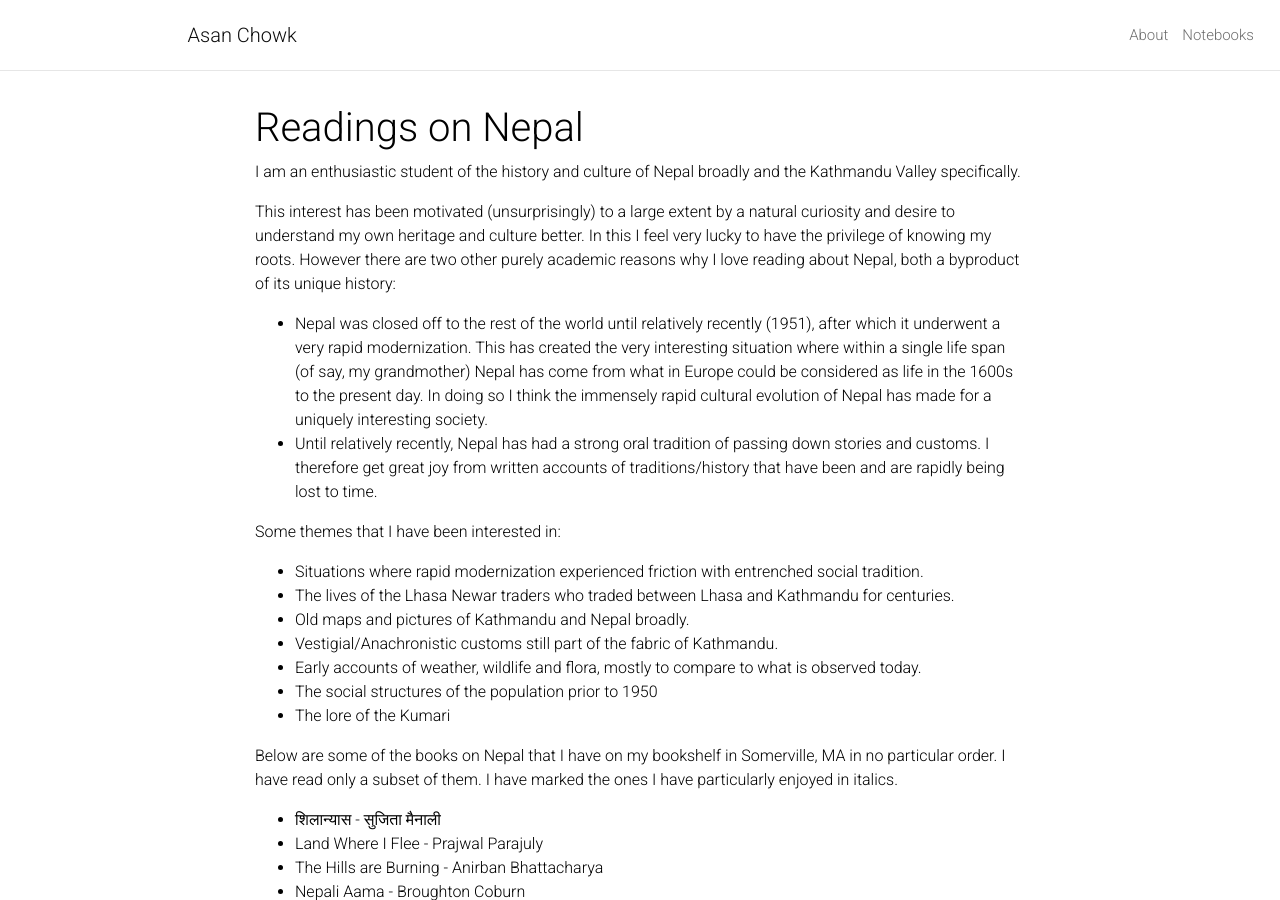
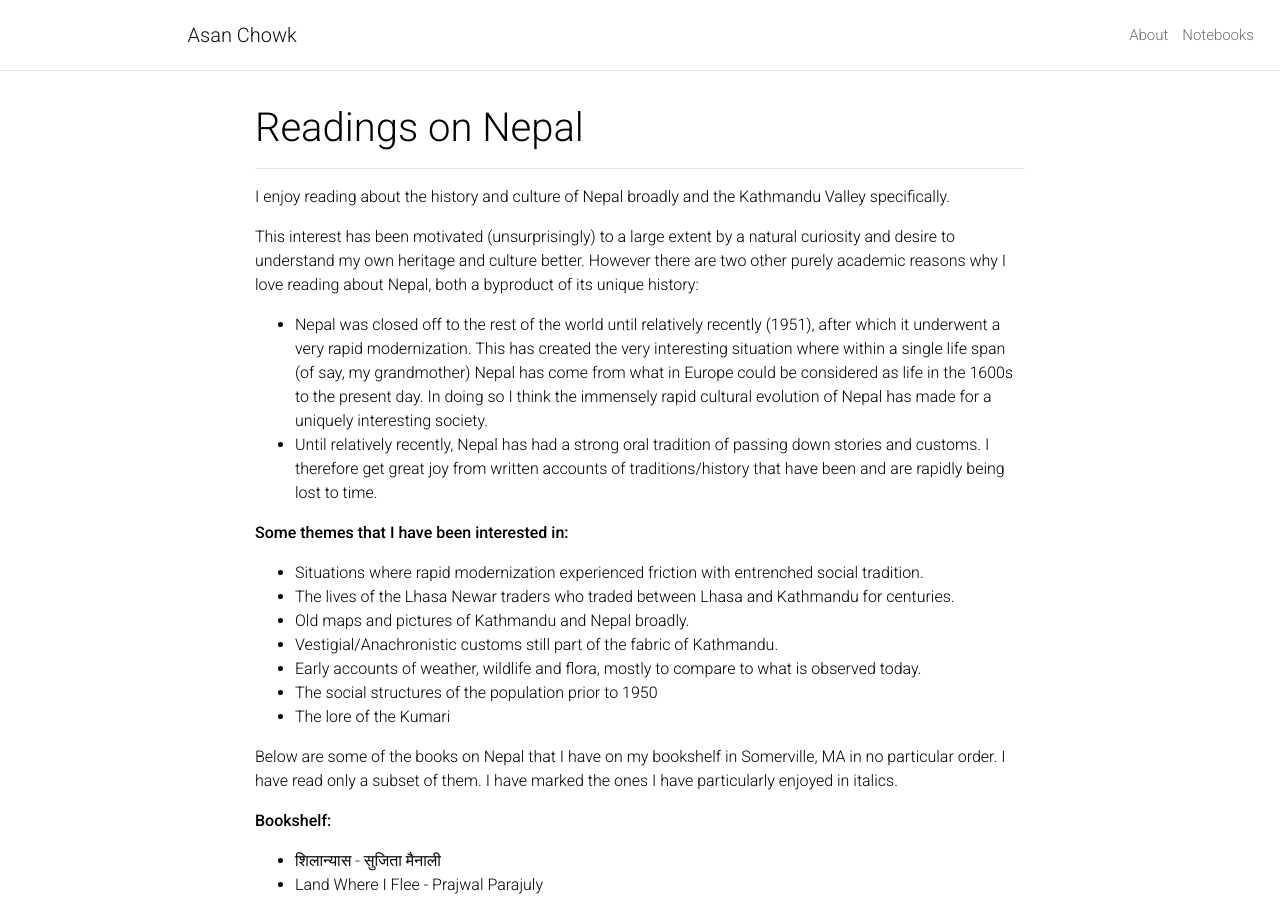
Before and after one commit to bsuwal/bsuwal.github.io, a Jekyll site: the page built from notebooks/nepal.md, in a window 1280 px wide and 900 px high. Built offline with Jekyll 4.4.1, drawn with Linux system fonts in a browser that asks for light colours; a style sheet for code colours, icons or effects is not loaded; some of the changed lines change nothing that is shown; some of the changed text lies outside the part shown.

Commit message:
add more to nepal notebook

```diff
--- a/_layouts/notebook.html
+++ b/_layouts/notebook.html
@@ -17,6 +17,7 @@
 <header class="post-header">
   <h1 class="post-title">{{ page.title }}</h1>
 </header>
+<hr>
   <article class="post-content">
     {{ content }}
   </article>
--- a/notebooks/nepal.md
+++ b/notebooks/nepal.md
@@ -4,14 +4,13 @@
 description:
 permalink: /notebooks/nepal.html
 ---
-I am an enthusiastic student of the history and culture of Nepal broadly and the Kathmandu Valley specifically.
+I enjoy reading about the history and culture of Nepal broadly and the Kathmandu Valley specifically.
 
-This interest has been motivated (unsurprisingly) to a large extent by a natural curiosity and desire to understand my own heritage and culture better. In this I feel very lucky to have the privilege of knowing my roots. However there are two other purely academic reasons why I love reading about Nepal, both a byproduct of its unique history:
-
+This interest has been motivated (unsurprisingly) to a large extent by a natural curiosity and desire to understand my own heritage and culture better. However there are two other purely academic reasons why I love reading about Nepal, both a byproduct of its unique history:
 - Nepal was closed off to the rest of the world until relatively recently (1951), after which it underwent a very rapid modernization. This has created the very interesting situation where within a single life span (of say, my grandmother) Nepal has come from what in Europe could be considered as life in the 1600s to the present day. In doing so I think the immensely rapid cultural evolution of Nepal has made for a uniquely interesting society.
 - Until relatively recently, Nepal has had a strong oral tradition of passing down stories and customs. I therefore get great joy from written accounts of traditions/history that have been and are rapidly being lost to time.
 
-Some themes that I have been interested in:
+**Some themes that I have been interested in:**
 * Situations where rapid modernization experienced friction with entrenched social tradition.
 * The lives of the Lhasa Newar traders who traded between Lhasa and Kathmandu for centuries.
 * Old maps and pictures of Kathmandu and Nepal broadly.
@@ -22,6 +21,7 @@
 
 Below are some of the books on Nepal that I have on my bookshelf in Somerville, MA in no particular order. I have read only a subset of them. I have marked the ones I have particularly enjoyed in italics.
 
+**Bookshelf:**
 * शिलान्यास - सुजिता मैनाली
 * Land Where I Flee - Prajwal Parajuly
 * The Hills are Burning - Anirban Bhattacharya
@@ -66,13 +66,27 @@
 
 If you have any _strong_ recommendations, I would be happy to get them at bhushan_suwal@live.com.
 
-Some works I would love to read/own:
+**Some works I would love to read/own:**
 * The Mountain Is Young - Han Suyin
 * <a href="https://en.wikipedia.org/wiki/Makaiko_Kheti">Makaiko Kheti - Krishna Lal Adhikari</a>
 * The works of <a href="https://ecommons.cornell.edu/collections/1284cf5e-b57c-471b-b68b-3058914104b8">Mahesh Chandra Regmi </a>
 * The works of <a href="https://www.goodreads.com/author/list/845772.Rishikesh_Shah">Rishikesh Shah</a>
 
-Blogroll:
+**Blogroll:**
 * <a href = "https://www.digitalhimalaya.com/collections/rarebooks/"> The rare books collection of Digital Himalaya </a>
 * <a href="https://www.martinchautari.org.np/">Martin Chautari</a>
 * <a href="https://nepalitimes.com/author/lisa-choegyal"> Lisa Choegyal's writings for the Nepali Times</a>
+* <a href="https://www.rabindra.com.np/"> Rabindra Puri </a>
+
+**To read:**
+* <a href="https://old.kecnepal.com/wp-content/uploads/2020/01/Paper_34.pdf">The status of traditional stone spouts in the Kathmandu Valley, Nepal</a>
+* <a href="https://www.jstor.org/stable/pdf/1504758.pdf?casa_token=klWSC-KQMOsAAAAA:G8Tqaz6R9K2FZ-9TbPIW57OgbfGQe8AjtuLpi6SFY_KC48Wy8f56GsdtrUYQEBbMExPbiXTgaa1hh_wi5hylCgqYNRyErzVF74FWxI4lHNKihVFNcGp6">Ancient Newari Water-Supply Systems in Nepal's Kathmandu Valley</a>
+* <a href="https://d1wqtxts1xzle7.cloudfront.net/101505577/13505033.2018.155942120230426-1-zc2r85-libre.pdf?1682487533=&response-content-disposition=inline%3B+filename%3DThe_State_of_Traditional_Stone_Spouts_in.pdf&Expires=1737748374&Signature=KAaqk0AN1a50bATWFaZ-7Y0dL9ReBpNP~DL2wJnInFDZmcsNd1X54dpVuP1OTTSu~3BWIAwzFcW~csX0YDS9FcS8UlV0FKBlr44~lOtbf-hNQ6Sf3SoC1m9PXftr08fUWkRli6j0W9PwRy3LvAy6xk35~mKqHxLarNfKn6yu4AXqxn5L6xHOUMbnuVwqg3FlEjJbojsh9R2YykUhn-~h5PmGcS4tuuIkkxAy~3xJWmFWvI3BGZXfSZmUL4pLbdaVS3FYwBDEipYcSM4oL-SlSxkX~2xhBIxXaBkLnN5xiHT0Stcja5JX16nDEtJbARUtRMhkuWF6MP39NvS5ad3Uyg__&Key-Pair-Id=APKAJLOHF5GGSLRBV4ZA">The state of traditional stone spouts in relation to their use and management in Kathmandu Valley, Nepal</a>
+
+To watch:
+* <a href="https://www.youtube.com/watch?v=r1HupCe_cCE"> Caravan (Movie) </a>
+* <a href="https://www.youtube.com/watch?v=8M8lN3_lza4"> Kathmandu in 1978 </a>
+* <a href="https://www.youtube.com/playlist?list=PLsewSAdyQCTWUWDT-AkNrzHHscYGqfmeM"> A collection of Youtube Documentaries </a>
+* <a href="https://www.youtube.com/@OldphotosofNepal"> Youtube Channel: Old Photos of Nepal </a>. I found <a href="https://www.youtube.com/watch?v=GdAC5aG1FXc">this video from 1956</a> of people carrying a car into Nepal particularly fascinating.
+* <a href="https://www.youtube.com/@highprofileshow"> Youtube channel: High Profile Show </a>
+* <a href="https://www.youtube.com/watch?v=229ydnMGvIY"> A video of Asan Bazaar from 1970 </a>
```
